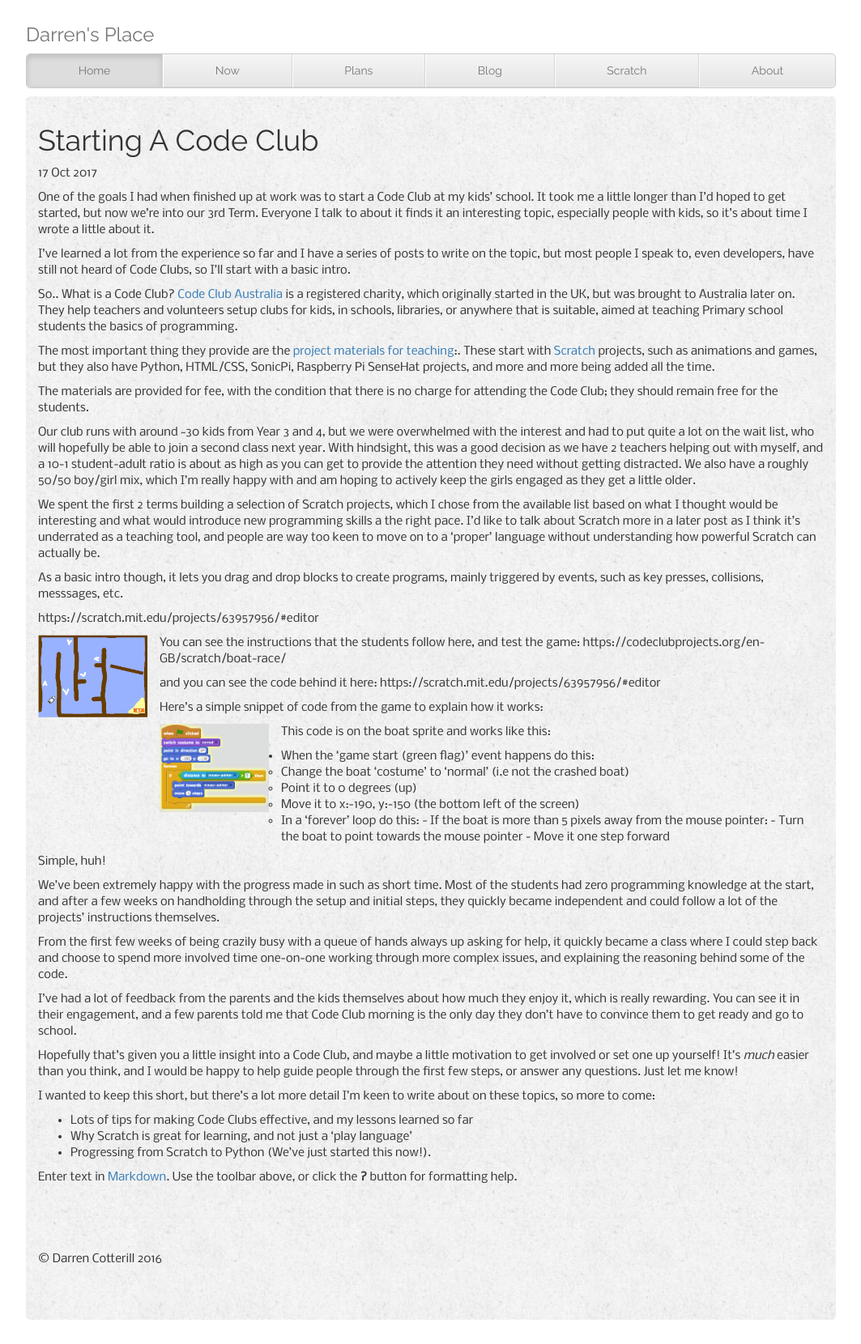
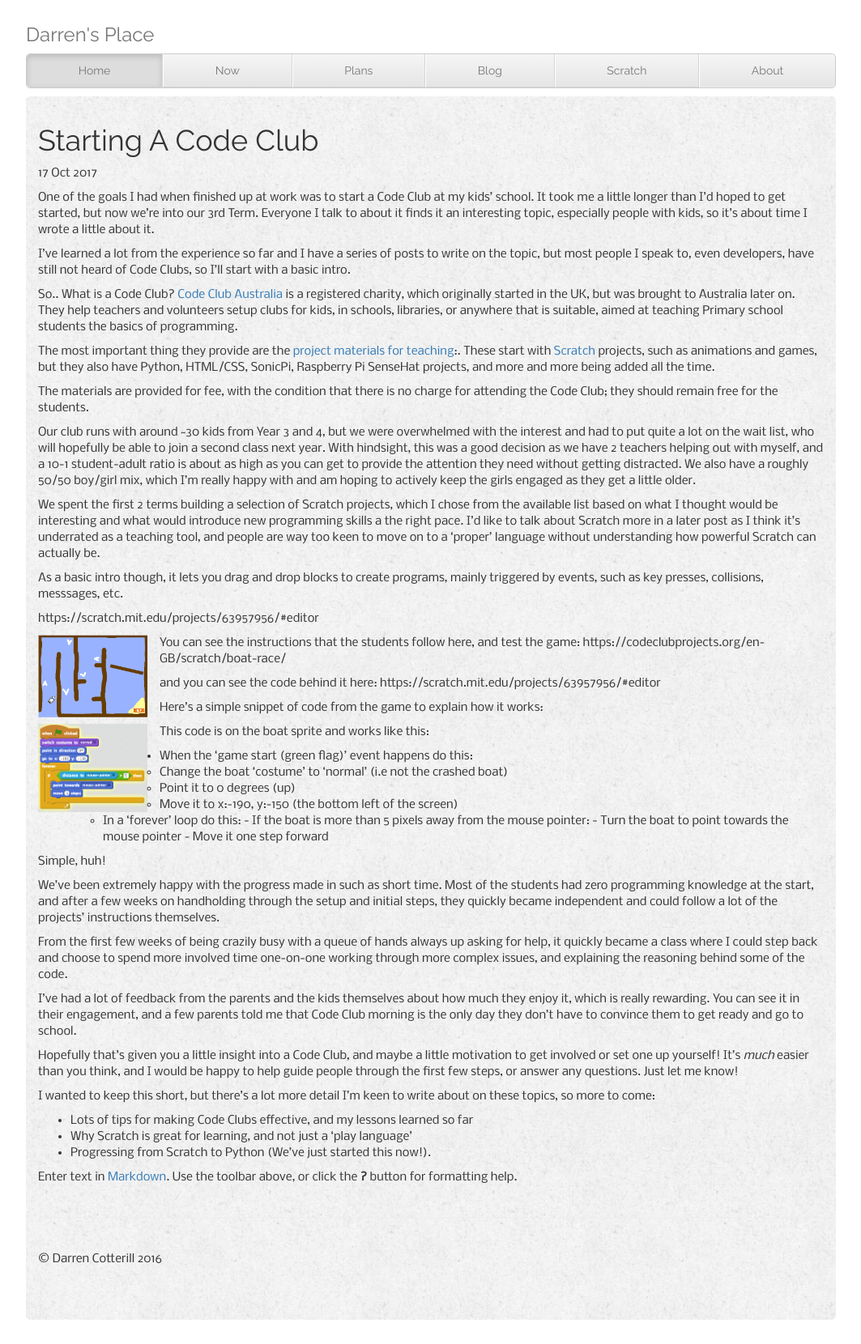
Before and after one commit to DCotterill/DCotterill.github.io, a Jekyll site: the page built from _posts/2017-10-17-starting-a-code-club.md, in a window 1280 px wide. Shown: the whole page at 81% size, without its empty margins (108-1171 px from the left). Built offline with Jekyll 4.4.1, drawn with Linux system fonts in a browser that asks for light colours; nearby versions of some CDN libraries; some web fonts are replaced; comment, search, counter and statistics services are not loaded.

Commit message:
Update 2017-10-17-starting-a-code-club.md

```diff
--- a/_posts/2017-10-17-starting-a-code-club.md
+++ b/_posts/2017-10-17-starting-a-code-club.md
@@ -27,7 +27,7 @@
 
 https://scratch.mit.edu/projects/63957956/#editor
 
-<div style="height:150px;  width:150px; overflow:hidden; align:left; float:left">
+<div style="width:500px; align:left;">
 <img src="{{site.baseurl}}/img/Screen Shot 2017-10-17 at 3.01.09 pm.png" width="150px" align="left" style="PADDING-RIGHT: 15px;"/></div>
 
 
@@ -39,7 +39,7 @@
 
 Here's a simple snippet of code from the game to explain how it works:
 
-<div style="height:150px;  width:150px; overflow:hidden; align:left; float:left">
+<div style="width:500px; align:left;">
 <img src="{{site.baseurl}}/img/Screen Shot 2017-10-17 at 3.04.29 pm.png" width="150px" align="left" style="PADDING-RIGHT: 15px;"/></div>
 
 This code is on the boat sprite and works like this:
```
